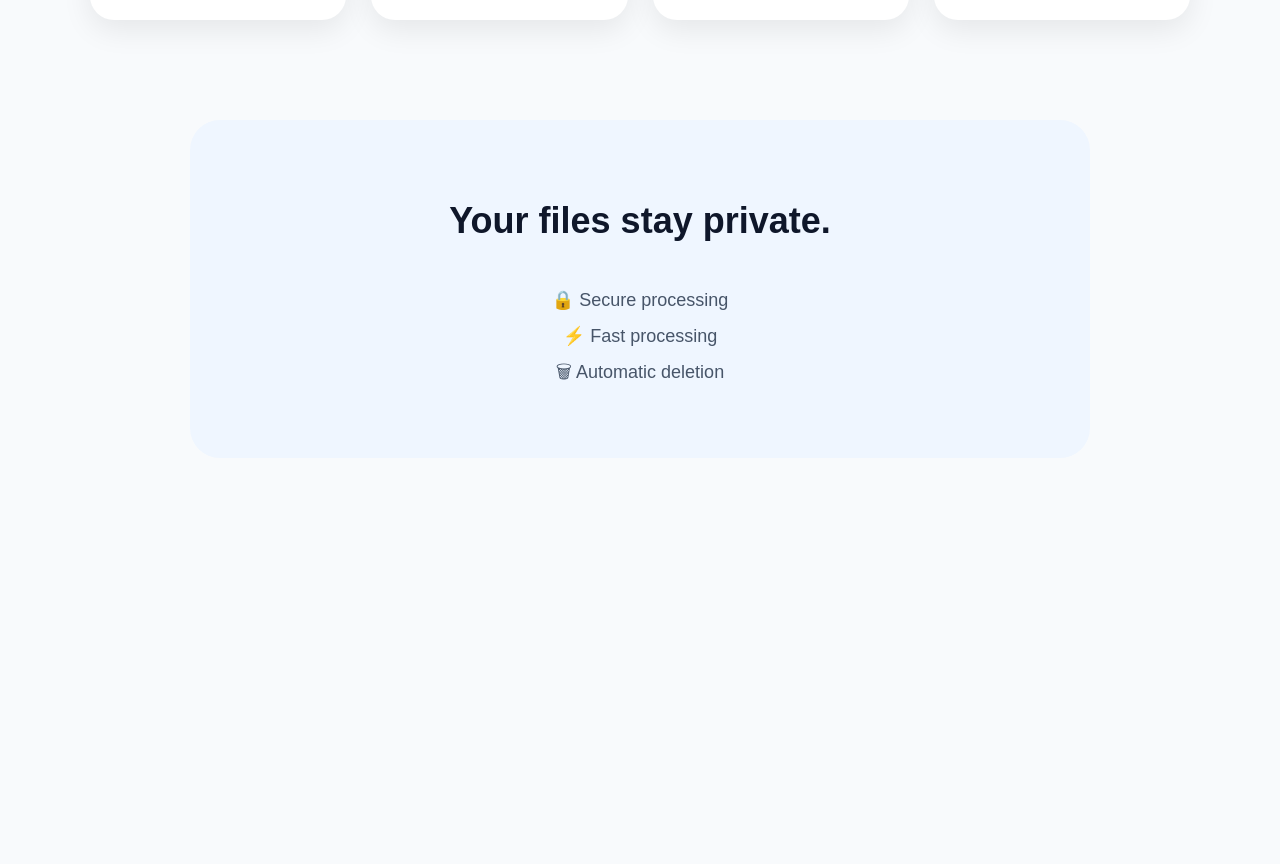
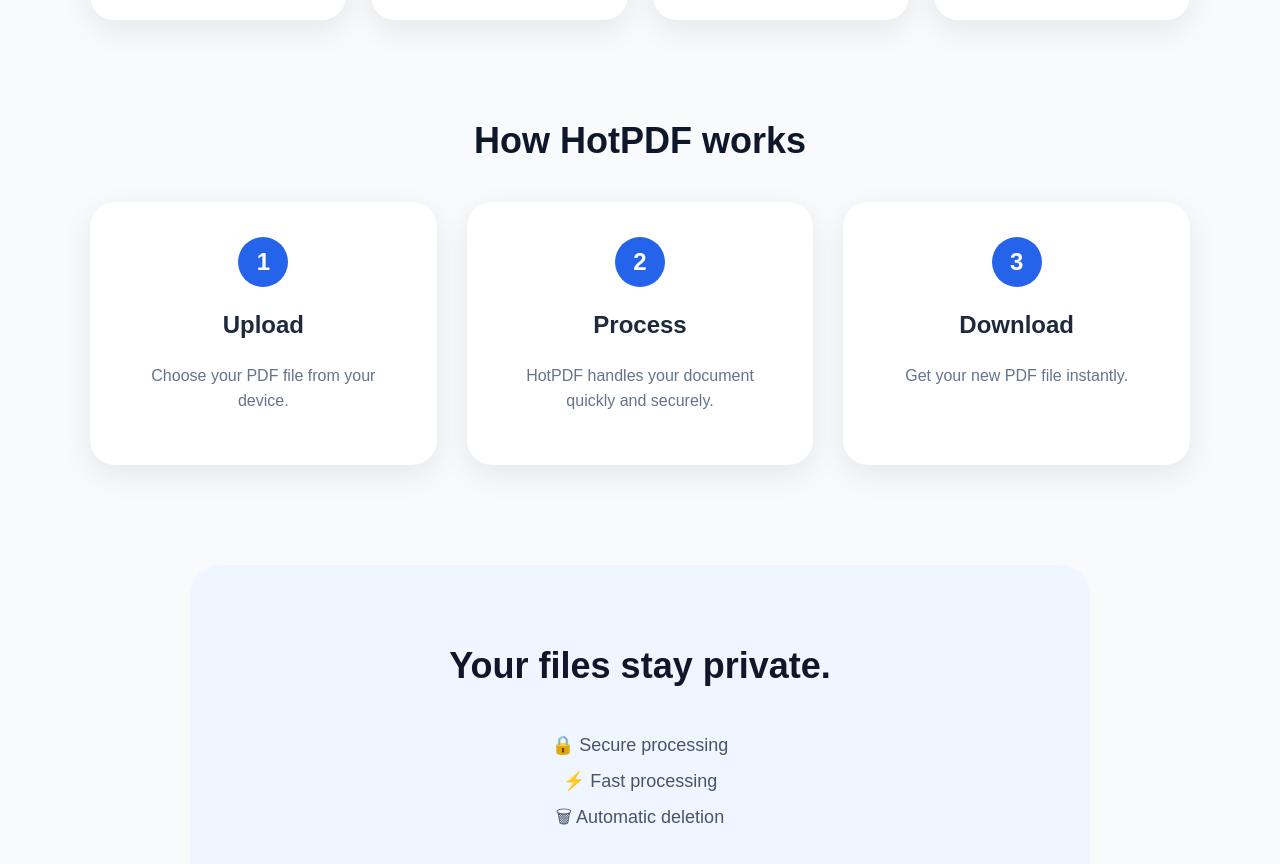
Before and after one commit to haoyanbing2026/hotpdf, a React app in the folder frontend/: page / in a window 1280 px wide. Shown: the part 1465-2329 px from the top of the page. Before the commit the page ends 2083 px from the top, so only its background shows below. Built offline with nearby package versions, Linux system fonts and the light colour scheme; the HTML template or start-up script is replaced by a standard one.

Commit message:
Add how it works section

```diff
--- a/frontend/src/App.css
+++ b/frontend/src/App.css
@@ -1893,3 +1893,134 @@
 
 
 }
+
+/* =========================
+How it works
+========================= */
+
+
+.how-it-works {
+
+
+    max-width:1100px;
+
+    margin:100px auto;
+
+    text-align:center;
+
+
+}
+
+
+
+.how-it-works h2 {
+
+
+    font-size:36px;
+
+    margin-bottom:50px;
+
+
+}
+
+
+
+.steps {
+
+
+    display:grid;
+
+    grid-template-columns:repeat(3,1fr);
+
+    gap:30px;
+
+
+}
+
+
+
+.step-card {
+
+
+    background:white;
+
+    padding:35px;
+
+    border-radius:25px;
+
+
+    box-shadow:
+
+    0 10px 30px rgba(0,0,0,.08);
+
+
+}
+
+
+
+.step-number {
+
+
+    width:50px;
+
+    height:50px;
+
+
+    margin:0 auto 20px;
+
+
+    display:flex;
+
+    align-items:center;
+
+    justify-content:center;
+
+
+    border-radius:50%;
+
+
+    background:#2563eb;
+
+    color:white;
+
+
+    font-size:24px;
+
+    font-weight:bold;
+
+
+}
+
+
+
+.step-card h3 {
+
+
+    font-size:24px;
+
+
+}
+
+
+
+.step-card p {
+
+
+    color:#64748b;
+
+    line-height:1.6;
+
+
+}
+
+@media(max-width:900px){
+
+
+.steps{
+
+grid-template-columns:1fr;
+
+}
+
+
+}
--- /dev/null
+++ b/frontend/src/components/HowItWorks.jsx
@@ -0,0 +1,97 @@
+function HowItWorks(){
+
+
+return (
+
+<section className="how-it-works">
+
+
+<h2>
+How HotPDF works
+</h2>
+
+
+<div className="steps">
+
+
+<div className="step-card">
+
+
+<div className="step-number">
+1
+</div>
+
+
+<h3>
+Upload
+</h3>
+
+
+<p>
+Choose your PDF file
+from your device.
+</p>
+
+
+</div>
+
+
+
+<div className="step-card">
+
+
+<div className="step-number">
+2
+</div>
+
+
+<h3>
+Process
+</h3>
+
+
+<p>
+HotPDF handles your document
+quickly and securely.
+</p>
+
+
+</div>
+
+
+
+<div className="step-card">
+
+
+<div className="step-number">
+3
+</div>
+
+
+<h3>
+Download
+</h3>
+
+
+<p>
+Get your new PDF file
+instantly.
+</p>
+
+
+</div>
+
+
+</div>
+
+
+</section>
+
+
+)
+
+
+}
+
+
+export default HowItWorks
--- a/frontend/src/pages/Home.jsx
+++ b/frontend/src/pages/Home.jsx
@@ -3,6 +3,7 @@
 } from "react-router-dom"
 
 import ToolCard from "../components/ToolCard"
+import HowItWorks from "../components/HowItWorks"
 
 
 function Home(){
@@ -234,7 +235,9 @@
 
 
 
+      {/* 怎样工作 */}
 
+      <HowItWorks />
 
       {/* 安全 */}
 
```
